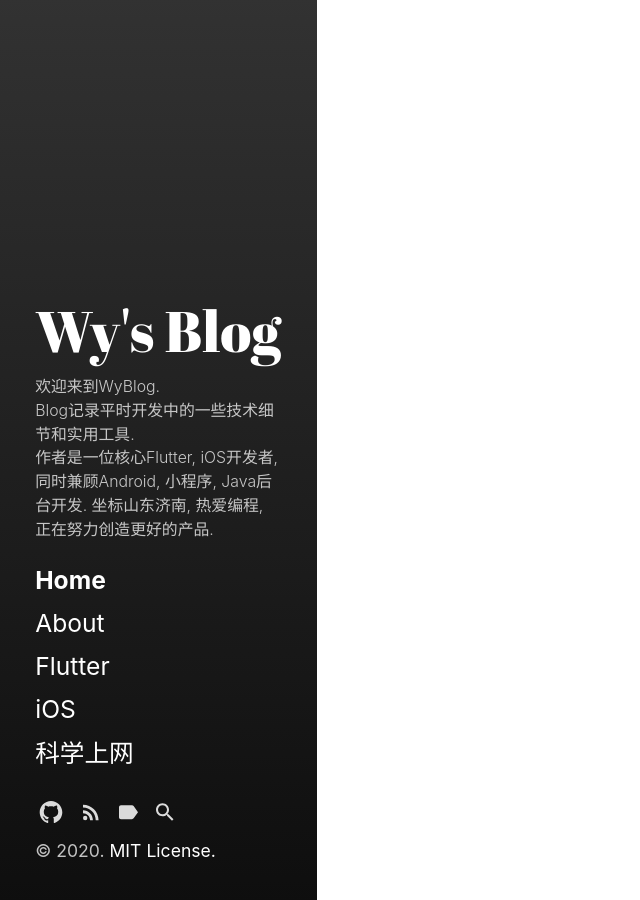
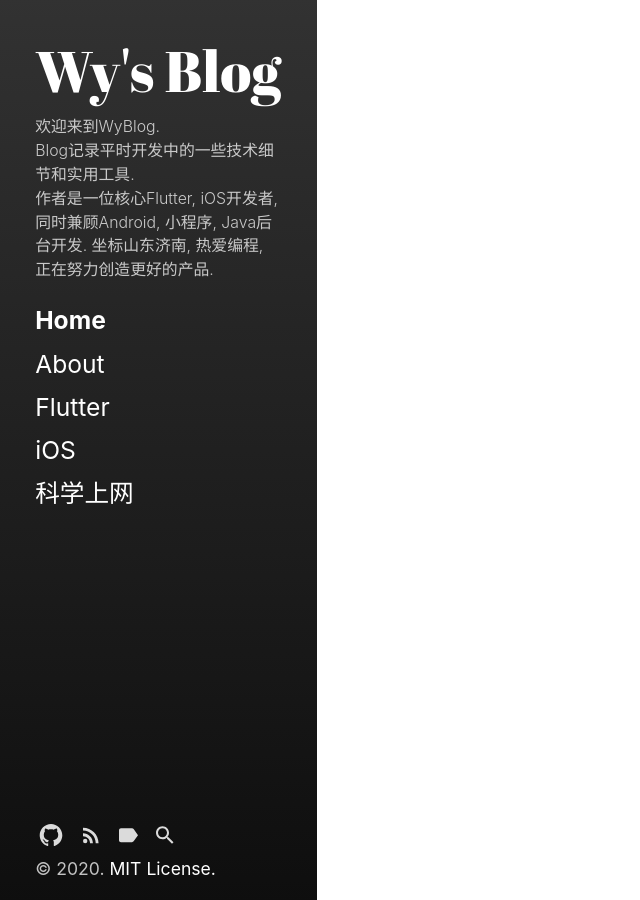
Before and after one commit to WangYyyyy/WangYyyyy.github.io, a Jekyll site: the page built from index.html, in a window 1280 px wide. Shown: the whole page, without its empty margins (0-640 px from the left). Built offline with Jekyll 4.4.1, drawn with Linux system fonts in a browser that asks for light colours.

Commit message:
细节更新

```diff
--- a/_includes/copyright.html
+++ b/_includes/copyright.html
@@ -1,4 +1,4 @@
-<p>
+<p class="sidebar-license">
   &copy; {{ site.time | date: '%Y' }}.
   <a href="{{ "/LICENSE.md" | relative_url }}">MIT License.</a>
 </p>
--- a/_sass/hydeout/_layout.scss
+++ b/_sass/hydeout/_layout.scss
@@ -160,6 +160,9 @@ body {
   }
 
   #sidebar {
+    height: 100%;
+    // margin: 0;
+    // padding:0;
     position: fixed;
 
     // Attach to bottom or top of window
@@ -280,11 +283,18 @@ body {
   flex-flow: column nowrap;
 }
 
+#sidebar .sidebar-license {
+  position: fixed;
+  bottom: 18px;
+}
+
 #sidebar-icon-links {
   flex-flow: row wrap;
   justify-content: center;
-  margin-top: 1rem;
+  // margin-top: 1rem;
   max-width: 100%;
+  position: fixed;
+  bottom: 38px;
 
   @media (min-width: $large-breakpoint) {
     justify-content: flex-start;
```
